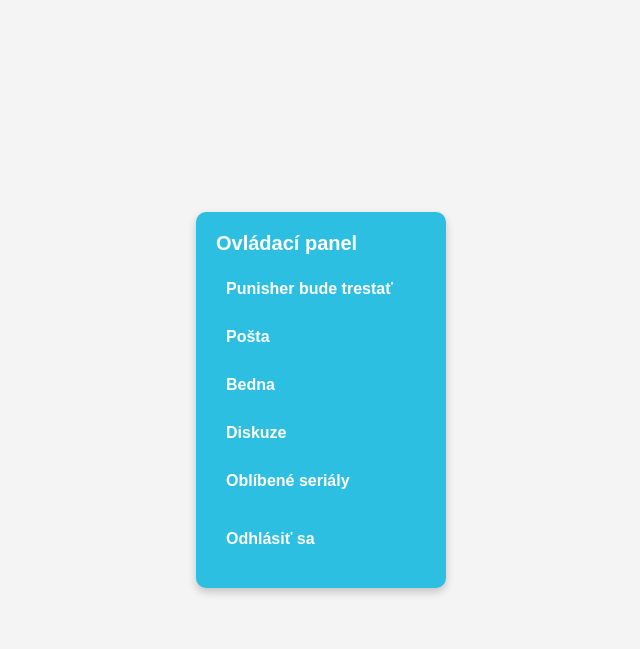
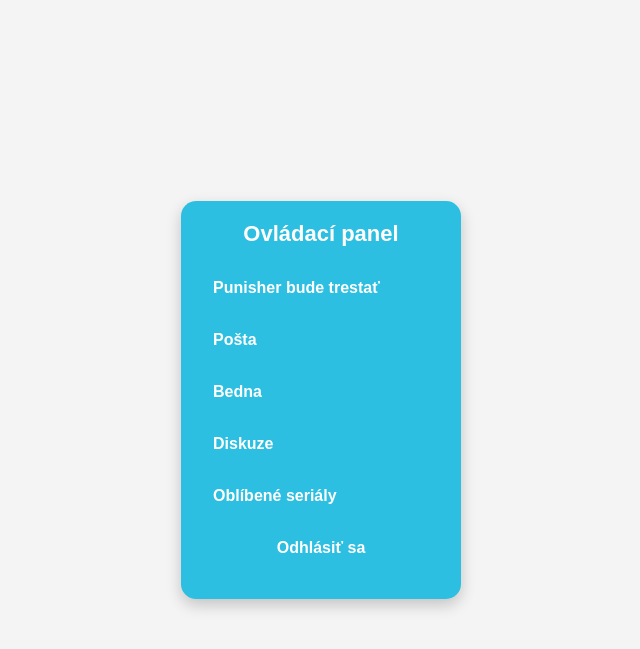
Before and after one commit to matusberes43/boban, a PHP site: page / in a window 1280 px wide. Shown: the top 649 px of the page, without its empty margins (319-959 px from the left). Run offline with PHP 8.4, Linux system fonts and the light colour scheme.

Commit message:
Update styles.css

```diff
--- a/styles.css
+++ b/styles.css
@@ -1,4 +1,4 @@
-/* Resetovanie základného štýlu */
+/* Reset základného štýlu */
 * {
     margin: 0;
     padding: 0;
@@ -6,7 +6,7 @@
 }
 
 body {
-    font-family: Arial, sans-serif;
+    font-family: 'Arial', sans-serif;
     background-color: #f4f4f4;
     display: flex;
     justify-content: center;
@@ -14,56 +14,74 @@ body {
     height: 100vh;
 }
 
-/* Bočný panel */
+/* Bočný panel - moderný dizajn */
 .sidebar {
-    width: 250px;
+    width: 280px;
     background-color: #2cbfe1;
     padding: 20px;
-    border-radius: 10px;
-    box-shadow: 0 4px 8px rgba(0, 0, 0, 0.2);
+    border-radius: 15px;
+    box-shadow: 0 6px 15px rgba(0, 0, 0, 0.2);
 }
 
+/* Nadpis */
 .sidebar h2 {
     color: white;
-    font-size: 20px;
-    margin-bottom: 15px;
+    font-size: 22px;
     font-weight: bold;
+    margin-bottom: 20px;
+    text-align: center;
 }
 
+/* Základné nastavenie zoznamu */
 .sidebar ul {
     list-style: none;
     padding: 0;
 }
 
+/* Položky menu */
 .sidebar ul li {
     margin: 10px 0;
 }
 
+/* Odkazy */
 .sidebar ul li a {
     text-decoration: none;
     color: white;
     font-size: 16px;
     font-weight: bold;
     display: block;
-    padding: 10px;
-    border-radius: 5px;
-    transition: background 0.3s;
+    padding: 12px;
+    border-radius: 8px;
+    transition: background 0.3s, transform 0.2s;
 }
 
+/* Hover efekt */
 .sidebar ul li a:hover {
     background-color: rgba(255, 255, 255, 0.2);
+    transform: scale(1.05);
 }
 
-/* Špeciálne pre odhlásenie */
-.logout {
-    margin-top: 20px;
+/* Oddelenie sekcií takmer neviditeľnou bielou čiarou */
+.divider {
+    height: 1px;
+    background-color: rgba(255, 255, 255, 0.2);
+    margin: 8px 0;
 }
 
+/* Štýl pre sekciu */
+.section a {
+    font-size: 18px;
+    font-weight: bold;
+}
+
+/* Odhlásenie */
 .logout li a {
     color: #ff4c4c;
     font-weight: bold;
+    text-align: center;
 }
 
 .logout li a:hover {
     background-color: rgba(255, 76, 76, 0.2);
+    transform: scale(1.05);
 }
```
